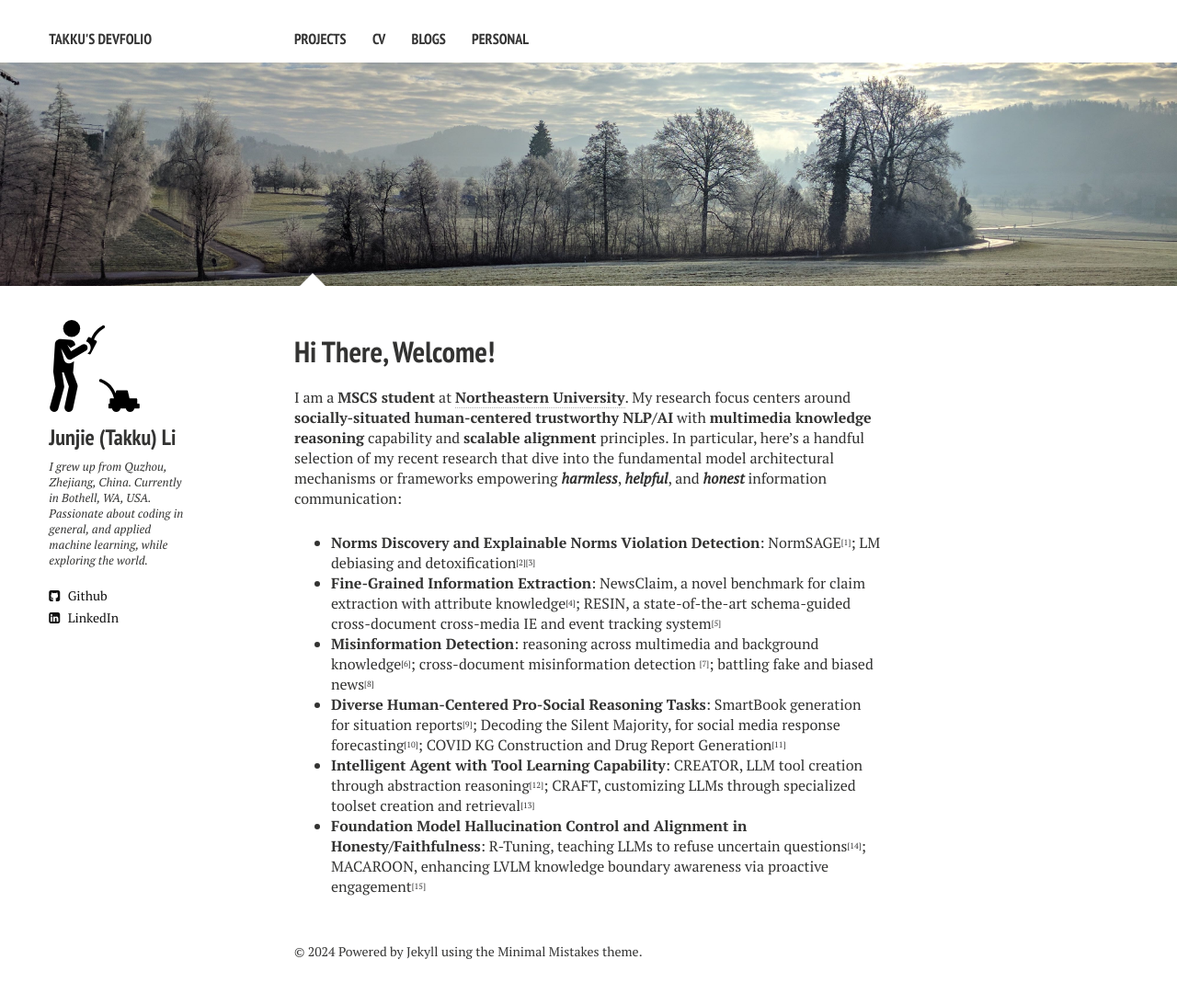
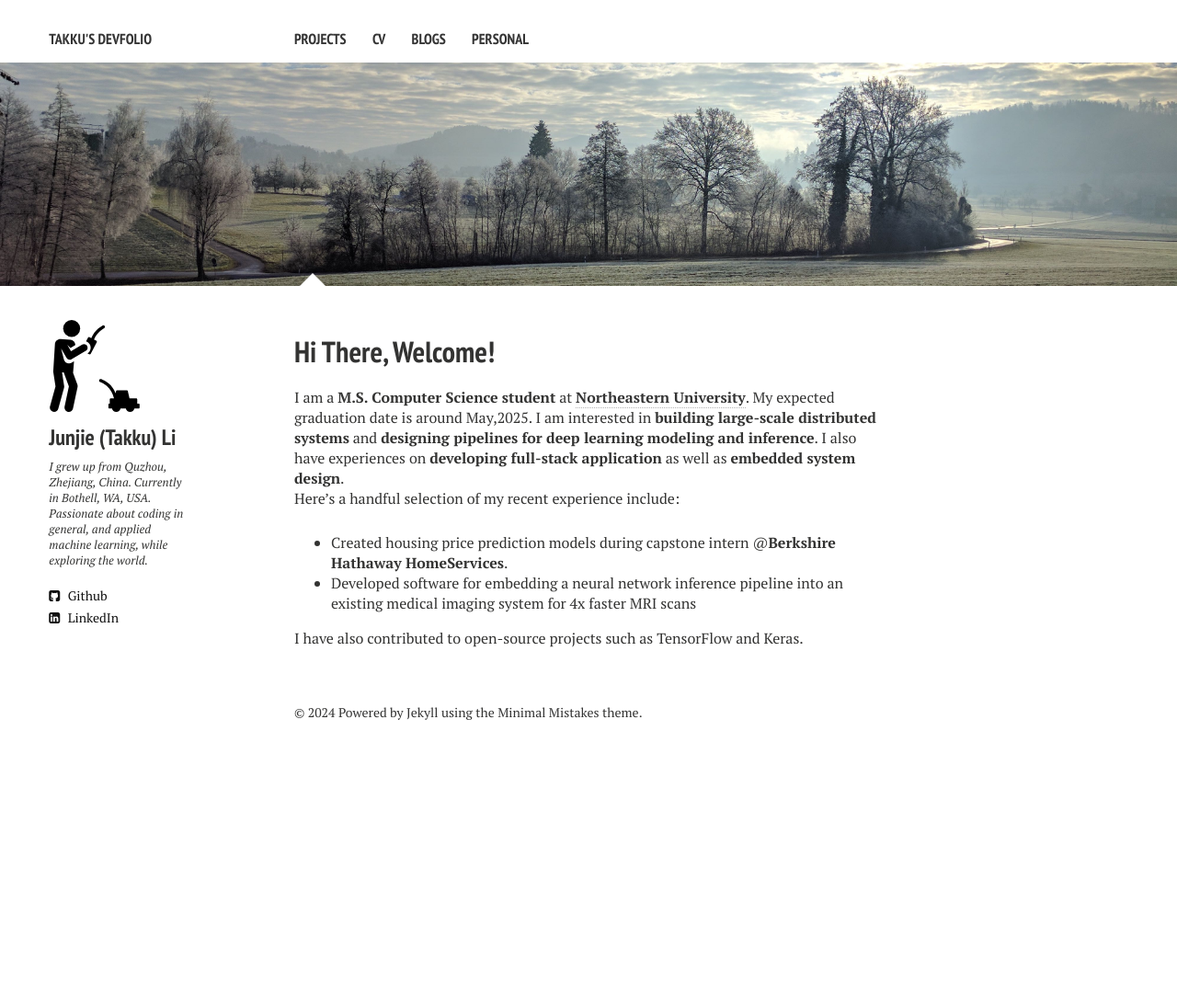
Before and after one commit to takkujunjieli/takkujunjieli.github.io, a Jekyll site: the page built from index.md, in a window 1280 px wide. Shown: the whole page at 92% size. Built offline with Jekyll 4.4.1, drawn with Linux system fonts in a browser that asks for light colours; nearby versions of some CDN libraries; after the commit the page ends 900 px from its top, so only the background shows below that.

Commit message:
home2_description

```diff
--- a/index.md
+++ b/index.md
@@ -1,16 +1,18 @@
 ---
 layout: home2
 title: Hi There, Welcome!
-description: "Yi Fung's website"
+description: "Takku's Homepage"
 tags: [Jekyll, theme, responsive, blog, template]
 image:
   feature: trees.jpg
 ---
 
-I am a <b> MSCS student</b> at <a href="https://www.khoury.northeastern.edu/" target="_blank"><b>Northeastern University</b></a>. My research focus centers around <b>socially-situated human-centered trustworthy NLP/AI</b> with <b>multimedia knowledge reasoning</b> capability and <b>scalable alignment</b> principles. In particular, here's a handful selection of my recent research that dive into the fundamental model architectural mechanisms or frameworks empowering <b><i>harmless</i></b>, <b><i>helpful</i></b>, and <b><i>honest</i></b> information communication:
-* <b>Norms Discovery and Explainable Norms Violation Detection</b>: NormSAGE<sup><sub>[<a href="https://arxiv.org/abs/2210.08604" target="_blank">1</a>]</sub></sup>; LM debiasing and detoxification<sup><sub>[<a href="https://arxiv.org/abs/2305.12798" target="_blank">2</a>]</sub></sup><sup><sub>[<a href="https://ojs.aaai.org/index.php/AAAI/article/view/26279" target="_blank">3</a>]</sub></sup>
-* <b>Fine-Grained Information Extraction</b>: NewsClaim, a novel benchmark for claim extraction with attribute knowledge<sup><sub>[<a href="https://arxiv.org/abs/2112.08544" target="_blank">4</a>]</sub></sup>; RESIN, a state-of-the-art schema-guided cross-document cross-media IE and event tracking system<sup><sub>[<a href="https://aclanthology.org/2021.naacl-demos.16/" target="_blank">5</a>]</sub></sup>
-* <b>Misinformation Detection</b>: reasoning across multimedia and background knowledge<sup><sub>[<a href="http://scholar.google.es/citations?user=eUae2K0AAAAJ" target="_blank">6</a>]</sub></sup>; cross-document misinformation detection <sup><sub>[<a href="https://aclanthology.org/2022.naacl-main.40/" target="_blank">7</a>]</sub></sup>; battling fake and biased news<sup><sub>[<a href="https://dl.acm.org/doi/abs/10.1145/3534678.3542615" target="_blank">8</a>]</sub></sup>
-* <b>Diverse Human-Centered Pro-Social Reasoning Tasks</b>: SmartBook generation for situation reports<sup><sub>[<a href="https://arxiv.org/pdf/2303.14337.pdf" target="_blank">9</a>]</sub></sup>; Decoding the Silent Majority, for social media response forecasting<sup><sub>[<a href="https://arxiv.org/pdf/2310.13297.pdf" target="_blank">10</a>]</sub></sup>; COVID KG Construction and Drug Report Generation<sup><sub>[<a href="https://aclanthology.org/2021.naacl-demos.8/" target="_blank">11</a>]</sub></sup>
-* <b>Intelligent Agent with Tool Learning Capability</b>: CREATOR, LLM tool creation through abstraction reasoning<sup><sub>[<a href="https://arxiv.org/pdf/2305.14318.pdf" target="_blank">12</a>]</sub></sup>; CRAFT, customizing LLMs through specialized toolset creation and retrieval<sup><sub>[<a href="https://arxiv.org/abs/2309.17428" target="_blank">13</a>]</sub></sup>
-* <b>Foundation Model Hallucination Control and Alignment in Honesty/Faithfulness</b>: R-Tuning, teaching LLMs to refuse uncertain questions<sup><sub>[<a href="https://arxiv.org/abs/2311.09677" target="_blank">14</a>]</sub></sup>; MACAROON, enhancing LVLM knowledge boundary awareness via proactive engagement<sup><sub>[<a href="https://arxiv.org/abs/2406.14137" target="_blank">15</a>]</sub></sup>
+I am a <b> M.S. Computer Science student</b> at <a href="https://www.khoury.northeastern.edu/" target="_blank"><b>Northeastern University</b></a>. My expected graduation date is around May,2025.
+I am interested in <b>building large-scale distributed systems</b> and <b>designing pipelines for deep learning modeling and inference</b>. I also have experiences on <b>developing full-stack application</b> as well as <b> embedded system design</b>.
+
+Here's a handful selection of my recent experience include:
+
+- Created housing price prediction models during capstone intern @<b>Berkshire Hathaway HomeServices</b>.
+- Developed software for embedding a neural network inference pipeline into an existing medical imaging system for 4x faster MRI scans
+
+I have also contributed to open-source projects such as TensorFlow and Keras.
```
Also changed, not shown: _layouts/personal.html (+6 -4 lines).
